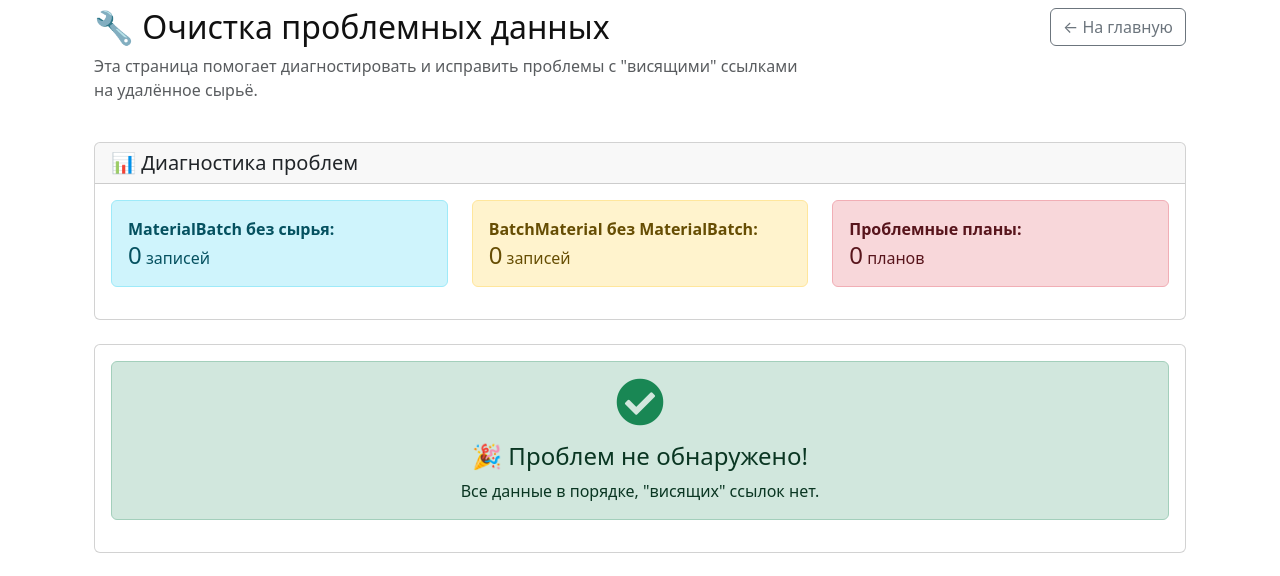
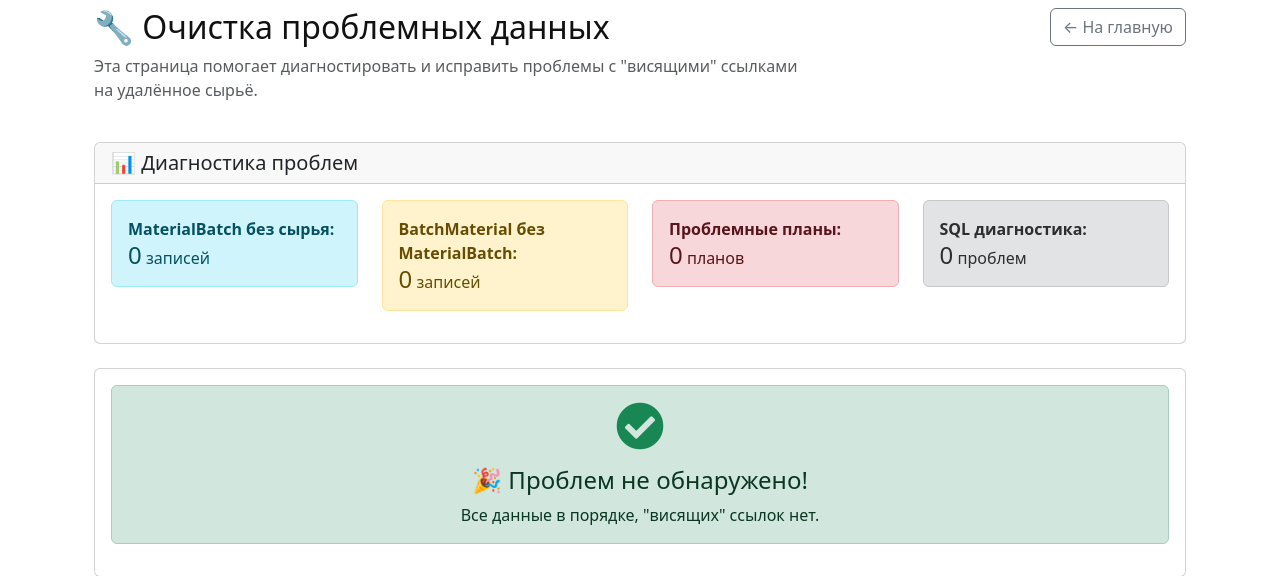
Before and after one commit to Ildaku/asi, a Flask app: page /admin/cleanup_orphaned_data in a window 1280 px wide. Shown: the part 168-744 px from the top of the page. Run offline with Flask 3, Linux system fonts and the light colour scheme; a user stored in the database is signed in; tables that the repository leaves empty hold one stand-in row (values such as "Sample post"); some libraries are stand-ins or nearby versions.

Commit message:
очистка проблемных данных2

```diff
--- a/app/routes.py
+++ b/app/routes.py
@@ -1852,29 +1852,97 @@ def cleanup_orphaned_data():
             )
         ).all()
 
+        # Дополнительная диагностика: находим "висящие" ссылки на уровне SQL
+        try:
+            # Проверяем MaterialBatch с несуществующим material_id
+            orphaned_mb_sql = db.session.execute("""
+                SELECT mb.id, mb.material_id, mb.batch_number, mb.quantity
+                FROM material_batches mb
+                LEFT JOIN raw_materials rm ON mb.material_id = rm.id
+                WHERE rm.id IS NULL
+            """).fetchall()
+
+            # Проверяем BatchMaterial с несуществующим material_batch_id
+            orphaned_bm_sql = db.session.execute("""
+                SELECT bm.id, bm.material_batch_id, bm.batch_id, bm.quantity
+                FROM batch_materials bm
+                LEFT JOIN material_batches mb ON bm.material_batch_id = mb.id
+                WHERE mb.id IS NULL
+            """).fetchall()
+
+            # Проверяем ProductionBatch с несуществующим plan_id
+            orphaned_pb_sql = db.session.execute("""
+                SELECT pb.id, pb.plan_id, pb.batch_number, pb.weight
+                FROM production_batches pb
+                LEFT JOIN production_plans pp ON pb.plan_id = pp.id
+                WHERE pp.id IS NULL
+            """).fetchall()
+
+        except Exception as e:
+            orphaned_mb_sql = []
+            orphaned_bm_sql = []
+            orphaned_pb_sql = []
+            print(f"Ошибка SQL диагностики: {e}")
+
         # Диагностика: находим планы с проблемами
         problematic_plans = []
         for plan in ProductionPlan.query.all():
+            plan_problems = []
+
             try:
-                # Пытаемся загрузить связанные данные
+                # Проверяем продукт
+                if not plan.product:
+                    plan_problems.append("Продукт не найден")
+
+                # Проверяем рецептуру
+                if not plan.template:
+                    plan_problems.append("Рецептура не найдена")
+
+                # Проверяем замесы
                 for batch in plan.batches:
+                    batch_problems = []
+
+                    # Проверяем ингредиенты замеса
                     for batch_material in batch.materials:
-                        if not batch_material.material_batch or not batch_material.material_batch.material:
-                            problematic_plans.append({
-                                'id': plan.id,
-                                'batch_number': plan.batch_number,
-                                'product': plan.product.name if plan.product else 'Неизвестно',
-                                'status': plan.status,
-                                'problem': 'Ссылка на удалённое сырьё'
-                            })
-                            break
+                        ingredient_problems = []
+
+                        # Проверяем MaterialBatch
+                        if not batch_material.material_batch:
+                            ingredient_problems.append("MaterialBatch не найден")
+                        else:
+                            # Проверяем сырьё
+                            if not batch_material.material_batch.material:
+                                ingredient_problems.append("Сырьё не найдено")
+                            else:
+                                # Проверяем тип сырья
+                                if not batch_material.material_batch.material.type:
+                                    ingredient_problems.append("Тип сырья не найден")
+
+                        if ingredient_problems:
+                            batch_problems.append(f"Ингредиент {batch_material.id}: {', '.join(ingredient_problems)}")
+
+                    if batch_problems:
+                        plan_problems.append(f"Замес {batch.batch_number}: {', '.join(batch_problems)}")
+
+                # Если есть проблемы, добавляем план в список
+                if plan_problems:
+                    problematic_plans.append({
+                        'id': plan.id,
+                        'batch_number': plan.batch_number,
+                        'product': plan.product.name if plan.product else 'Неизвестно',
+                        'status': plan.status,
+                        'problems': plan_problems,
+                        'problem_count': len(plan_problems)
+                    })
+
             except Exception as e:
                 problematic_plans.append({
                     'id': plan.id,
                     'batch_number': plan.batch_number,
                     'product': 'Ошибка загрузки',
                     'status': 'Ошибка',
-                    'problem': f'Ошибка: {str(e)}'
+                    'problems': [f'Критическая ошибка: {str(e)}'],
+                    'problem_count': 1
                 })
 
         if request.method == 'POST':
@@ -1921,7 +1989,10 @@ def cleanup_orphaned_data():
             'cleanup_orphaned_data.html',
             orphaned_material_batches=orphaned_material_batches,
             orphaned_batch_materials=orphaned_batch_materials,
-            problematic_plans=problematic_plans
+            problematic_plans=problematic_plans,
+            orphaned_mb_sql=orphaned_mb_sql,
+            orphaned_bm_sql=orphaned_bm_sql,
+            orphaned_pb_sql=orphaned_pb_sql
         )
 
     except Exception as e:
--- a/app/templates/cleanup_orphaned_data.html
+++ b/app/templates/cleanup_orphaned_data.html
@@ -31,22 +31,28 @@
         </div>
         <div class="card-body">
             <div class="row">
-                <div class="col-md-4">
+                <div class="col-md-3">
                     <div class="alert alert-info">
                         <strong>MaterialBatch без сырья:</strong><br>
                         <span class="h4">{{ orphaned_material_batches|length }}</span> записей
                     </div>
                 </div>
-                <div class="col-md-4">
+                <div class="col-md-3">
                     <div class="alert alert-warning">
                         <strong>BatchMaterial без MaterialBatch:</strong><br>
                         <span class="h4">{{ orphaned_batch_materials|length }}</span> записей
                     </div>
                 </div>
-                <div class="col-md-4">
+                <div class="col-md-3">
                     <div class="alert alert-danger">
                         <strong>Проблемные планы:</strong><br>
                         <span class="h4">{{ problematic_plans|length }}</span> планов
+                    </div>
+                </div>
+                <div class="col-md-3">
+                    <div class="alert alert-secondary">
+                        <strong>SQL диагностика:</strong><br>
+                        <span class="h4">{{ orphaned_mb_sql|length + orphaned_bm_sql|length + orphaned_pb_sql|length }}</span> проблем
                     </div>
                 </div>
             </div>
@@ -141,7 +147,7 @@
                             <th>Номер партии</th>
                             <th>Продукт</th>
                             <th>Статус</th>
-                            <th>Проблема</th>
+                            <th>Проблемы ({{ plan.problem_count }})</th>
                         </tr>
                     </thead>
                     <tbody>
@@ -155,7 +161,26 @@
                                     {{ plan.status }}
                                 </span>
                             </td>
-                            <td>{{ plan.problem }}</td>
+                            <td>
+                                <button class="btn btn-sm btn-outline-info"
+                                        type="button"
+                                        data-bs-toggle="collapse"
+                                        data-bs-target="#problems{{ plan.id }}"
+                                        aria-expanded="false">
+                                    Показать {{ plan.problem_count }} проблем
+                                </button>
+                                <div class="collapse mt-2" id="problems{{ plan.id }}">
+                                    <div class="card card-body">
+                                        <ul class="list-unstyled mb-0">
+                                            {% for problem in plan.problems %}
+                                            <li class="text-danger mb-1">
+                                                <i class="fas fa-exclamation-triangle"></i> {{ problem }}
+                                            </li>
+                                            {% endfor %}
+                                        </ul>
+                                    </div>
+                                </div>
+                            </td>
                         </tr>
                         {% endfor %}
                     </tbody>
```
